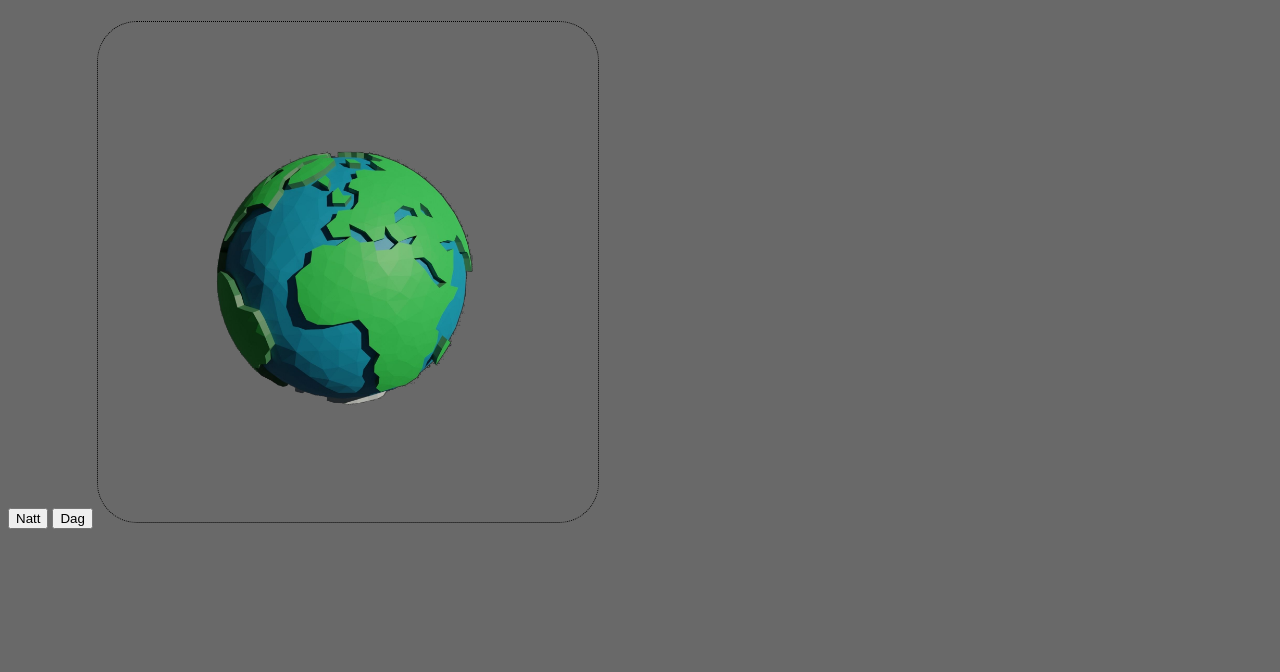
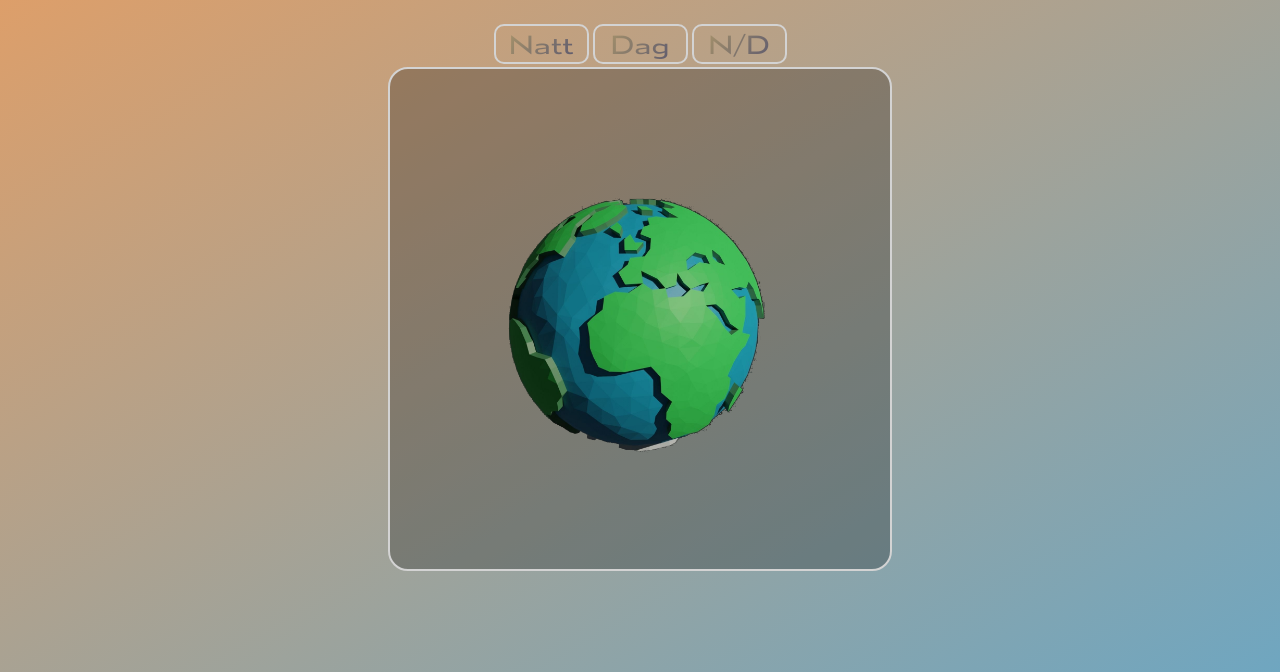
Before and after one commit to Hamnstrom/exOvn1-JS-Grunder, a plain HTML site: page JS-First/Code/index.html in a window 1280 px wide. Shown: the part 128-800 px from the top of the page. Drawn offline with Linux system fonts and the light colour scheme; a web font is replaced by a local one.

Commit message:
Added Prompt
added features:

1. prompt for Day/Night
2. Styled page

```diff
--- a/JS-First/Code/JS/JavaScript.js
+++ b/JS-First/Code/JS/JavaScript.js
@@ -0,0 +1,14 @@
+let str
+
+function myButton() {
+    str = prompt("Day or Night").toLowerCase();
+
+    if (str === "day") {
+        document.getElementById('planet').src = "../Assets/IMG/XEarth-day.png"
+    } else if (str === "night") {
+        document.getElementById('planet').src = '../Assets/IMG/XEarth-night.png'
+    } else {
+        myButton()
+    }
+
+}
--- a/JS-First/Code/index.html
+++ b/JS-First/Code/index.html
@@ -10,8 +10,11 @@
 </head>
 
 <body>
+    <div class="Page">
 
         <h1>JS uppg</h1>
+
+        <div class="All">
 
             <button onclick="document.getElementById('planet').src='../Assets/IMG/XEarth-night.png'">
                 Natt
@@ -21,12 +24,18 @@
                 Dag
             </button>
 
+            <button onclick="myButton()">
+                N/D
+            </button>
+
+            <div class="Image">
                 <img src="../Assets/IMG/XEarth-day.png" id="planet">
+            </div>
+        </div>
 
-    <script src="./JavaScript.js">
+        <script src="./JS/JavaScript.js"></script>
 
-    </script>
-
+    </div>
 </body>
 
 </html>
--- a/JS-First/Code/style.css
+++ b/JS-First/Code/style.css
@@ -3,16 +3,27 @@
     src: url(../Assets/Fonts/mesmerize/mesmerize-ex-bk.ttf);
 }
 
+
+html {
+    height: 100%;
+}
+
 body {
-    background-color: dimgrey;
+
+    background-image: linear-gradient(150deg, rgb(231, 158, 98), rgb(111, 166, 192));
+    background-color: dimgray;
+    background-position: center;
+    background-attachment: scroll;
 }
 
 div {
-    border: 2px black solid;
+    /*
+    border: 2px black dotted;
     border-radius: 10px;
+    */
 }
 
-body h1 {
+h1 {
     text-align: center;
     vertical-align: middle;
 
@@ -27,8 +38,35 @@ body h1 {
 }
 
 img {
+    margin: 3px;
     height: 500px;
     width: 500px;
-    border: 1px black dotted;
-    border-radius: 40px;
+    border: 2px lightgray solid;
+    border-radius: 20px;
+
+    background-color: rgba(0, 0, 0, 0.247);
 }
+
+button {
+
+    height: 40px;
+    width: 95px;
+    font-size: x-large;
+    font-family: Mesmerize;
+
+    border: 2px lightgray solid;
+    border-radius: 10px;
+
+    background-image: linear-gradient(125deg, rgb(179, 156, 106), rgb(81, 81, 110));
+    background-clip: text;
+    color: transparent;
+
+}
+
+
+.All {
+    width: fit-content;
+    height: fit-content;
+    text-align: center;
+    margin: auto;
+}
```
Also changed, not shown: JS-First/Assets/Fonts/mesmerize/mesmerize-ex-bk.ttf (added). Lines whose indentation alone changed are shown as unchanged.
